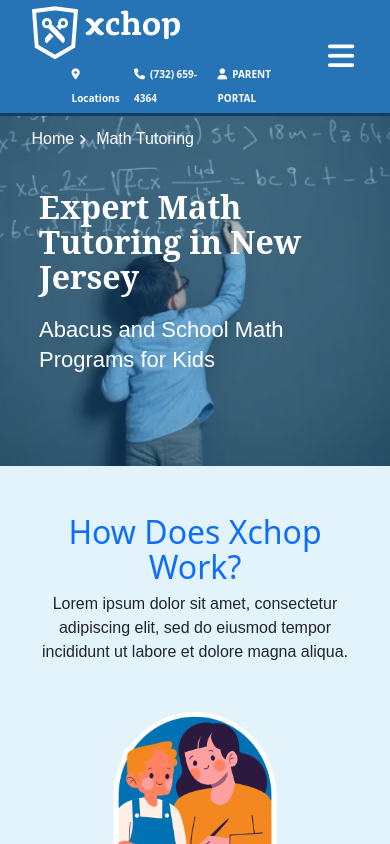
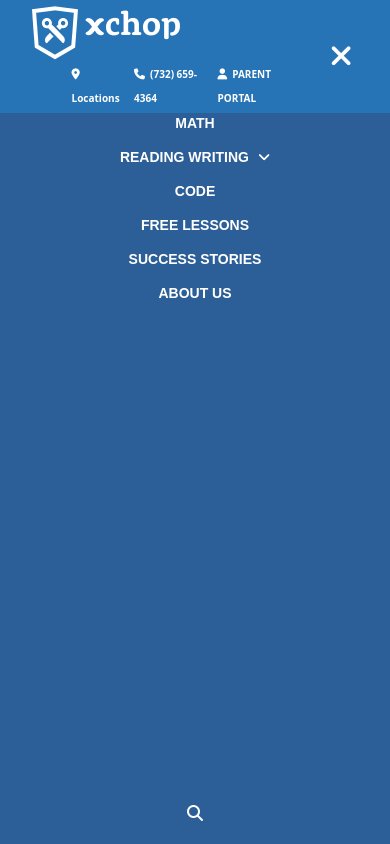
Before and after one commit to ilyazzz/xchop-project, a website: page index.html in a window 390 px wide. Both pictures are taken after a click on the button 341 px from the left and 56 px from the top of the page. Shown: the top 844 px of the page. Drawn offline with nearby package versions, Linux system fonts and the light colour scheme.

Commit message:
Xchop project - toggle bug fixed

```diff
--- a/index.html
+++ b/index.html
@@ -19,7 +19,7 @@
     <header id="header">
         <div class="header-top">
             <div class="container">
-               <div class="wrap d-flex align-items-center justify-content-between">
+               <div class="wrap d-flex align-items-center justify-content-evenly">
 
                     <div class="logo">
                         <a href="#">
@@ -102,7 +102,6 @@
         </div>
 
     </section>
-
 
 <!-- section 2 starts from here -->
 <section class="section-2 py-5">
@@ -377,7 +376,14 @@
         </div>
     </footer>
 
-
+<script>
+    function openToggle() {
+        document.getElementById('header').classList.add('active')
+    }
+    function closeToggle() {
+        document.getElementById('header').classList.remove('active')
+    }
+</script>
     <script src="https://cdn.jsdelivr.net/npm/bootstrap@5.3.0/dist/js/bootstrap.bundle.min.js"></script>
 </body>
 
```
Also changed, not shown: 1 other file.
